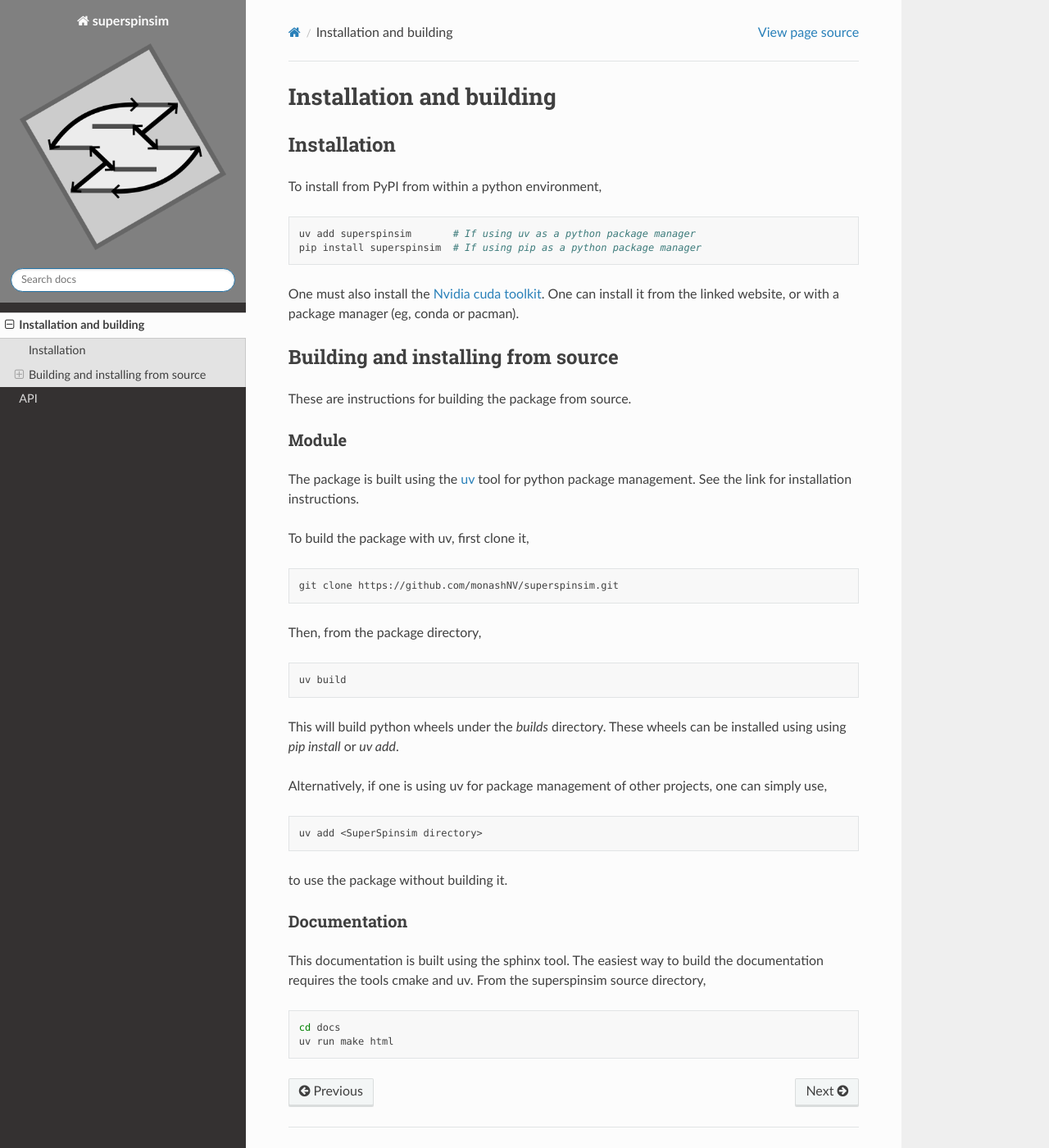
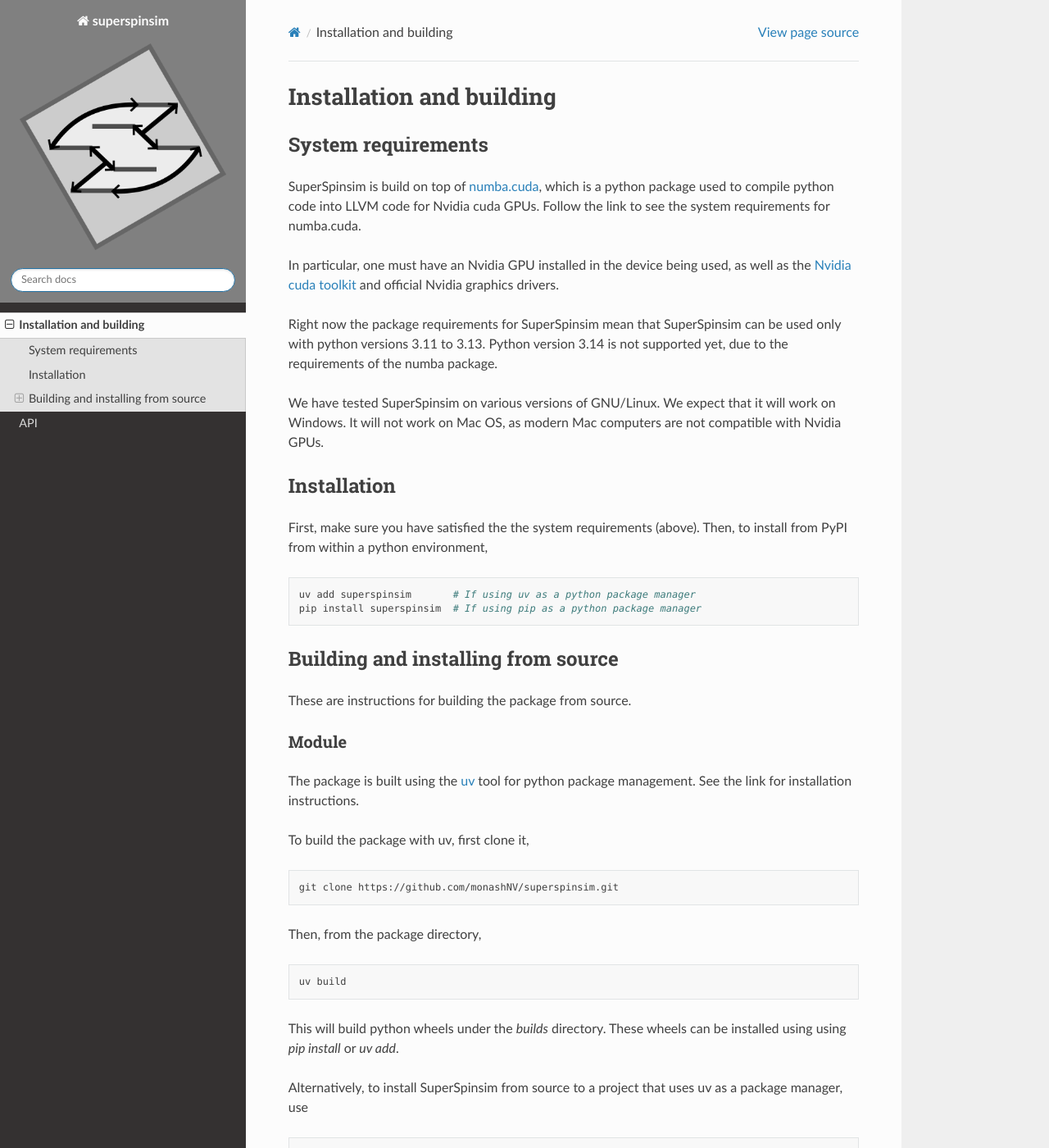
Before and after one commit to monashNV/superspinsim, a Sphinx documentation site: the page built from docs/source/installation.rst, in a window 1280 px wide and 1400 px high. Shown: the whole window at 82% size. Built offline with Sphinx 7.4.7 and the Read the Docs theme 3.1.0, drawn with Linux system fonts in a browser that asks for light colours; some of the changed text lies outside the part shown.

Commit message:
Update to installation documentation

```diff
--- a/docs/source/installation.rst
+++ b/docs/source/installation.rst
@@ -2,21 +2,39 @@
 Installation and building
 #########################
 
+System requirements
+===================
+
+SuperSpinsim is build on top of
+`numba.cuda <https://nvidia.github.io/numba-cuda/>`__, which is a python
+package used to compile python code into LLVM code for Nvidia cuda GPUs.
+Follow the link to see the system requirements for numba.cuda.
+
+In particular, one must have an Nvidia GPU installed in the device being used,
+as well as the
+`Nvidia cuda toolkit <https://developer.nvidia.com/cuda-downloads>`__ and
+official Nvidia graphics drivers.
+
+Right now the package requirements for SuperSpinsim mean that SuperSpinsim can
+be used only with python versions 3.11 to 3.13.
+Python version 3.14 is not supported yet, due to the requirements of the numba
+package.
+
+We have tested SuperSpinsim on various versions of GNU/Linux.
+We expect that it will work on Windows.
+It will not work on Mac OS, as modern Mac computers are not compatible with
+Nvidia GPUs.
+
 Installation
 ============
 
-To install from PyPI from within a python environment,
+First, make sure you have satisfied the the system requirements (above).
+Then, to install from PyPI from within a python environment,
 
 .. code:: bash
 
    uv add superspinsim       # If using uv as a python package manager
    pip install superspinsim  # If using pip as a python package manager
-
-
-One must also install the
-`Nvidia cuda toolkit <https://developer.nvidia.com/cuda-downloads>`__.
-One can install it from the linked website, or with a package manager
-(eg, conda or pacman).
 
 
 Building and installing from source
@@ -49,8 +67,8 @@ Then, from the package directory,
 This will build python wheels under the `builds` directory.
 These wheels can be installed using using `pip install` or `uv add`.
 
-Alternatively, if one is using uv for package management of other projects,
-one can simply use,
+Alternatively, to install SuperSpinsim from source to a project that uses uv
+as a package manager, use
 
 .. code:: bash
 
@@ -64,8 +82,10 @@ Documentation
 ~~~~~~~~~~~~~
 
 This documentation is built using the sphinx tool.
-The easiest way to build the documentation requires the tools cmake and uv.
-From the superspinsim source directory,
+The easiest way to build the documentation requires the tools
+`make <https://www.gnu.org/software/make/>`__ and
+`uv <https://docs.astral.sh/uv/getting-started/installation/>`__.
+From the SuperSpinsim source directory,
 
 .. code:: bash
 
```
